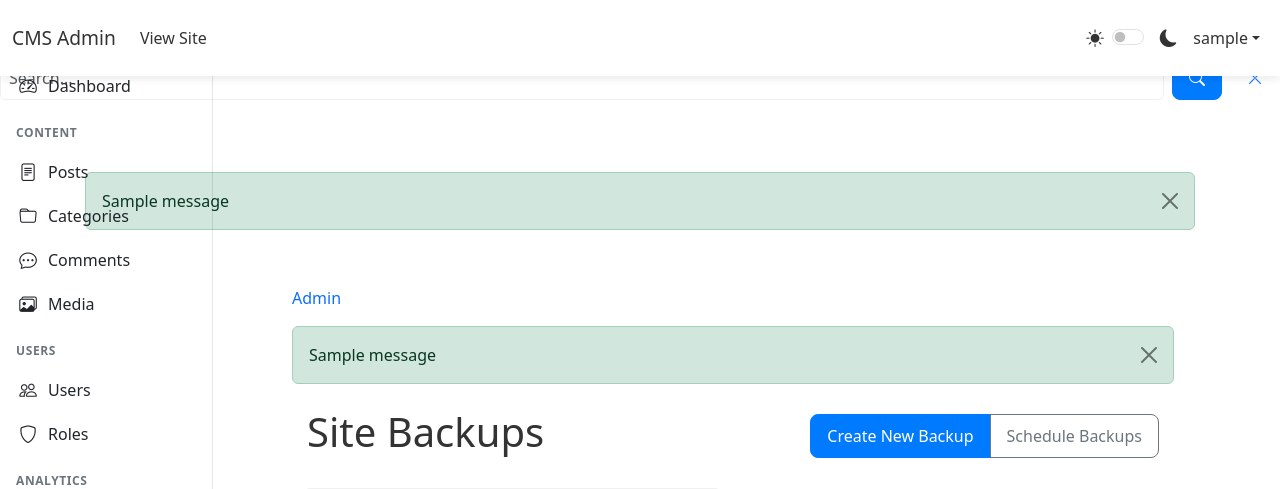
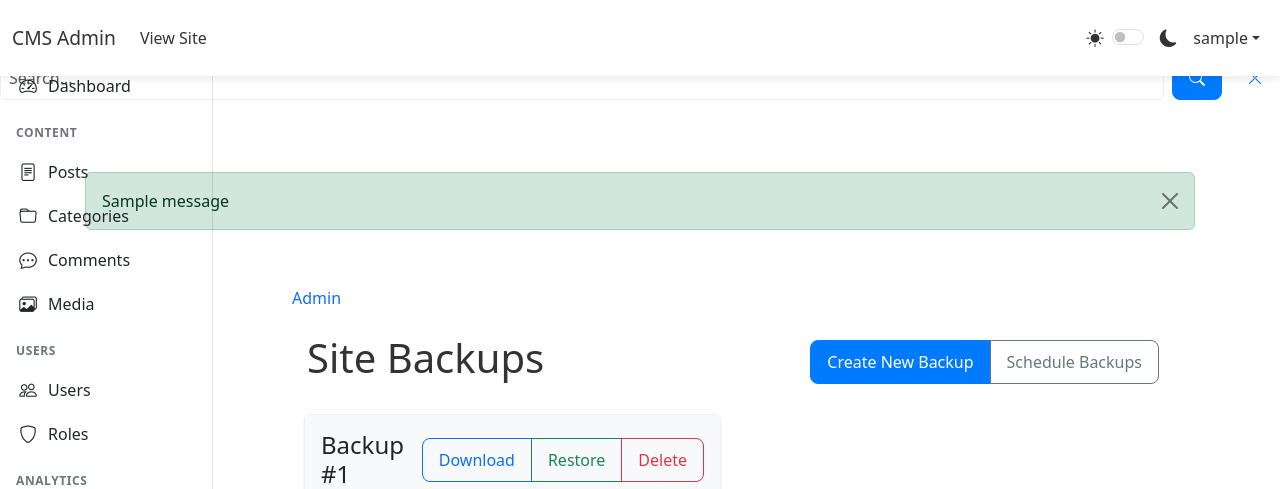
Before and after one commit to Almanaei/cms, a Flask app: page /admin/backups in a window 1280 px wide. Shown: the top 489 px of the page. Run offline with Flask 3, Linux system fonts and the light colour scheme; a user stored in the database is signed in; tables that the repository leaves empty hold one stand-in row (values such as "Sample post"); one stand-in notice (Sample message) is shown; some libraries are stand-ins or nearby versions; grey boxes are pictures that could not be loaded.

Commit message:
Fix: Remove duplicate flash messages from admin base template

```diff
--- a/app/templates/admin/base.html
+++ b/app/templates/admin/base.html
@@ -147,18 +147,6 @@
                     {% block breadcrumb %}{% endblock %}
                 </ol>
             </nav>
-
-            <!-- Flash Messages -->
-            {% with messages = get_flashed_messages(with_categories=true) %}
-                {% if messages %}
-                    {% for category, message in messages %}
-                        <div class="alert alert-{{ category }} alert-dismissible fade show" role="alert">
-                            {{ message }}
-                            <button type="button" class="btn-close" data-bs-dismiss="alert"></button>
-                        </div>
-                    {% endfor %}
-                {% endif %}
-            {% endwith %}
 
             <!-- Page Content -->
             {% block admin_content %}{% endblock %}
```
